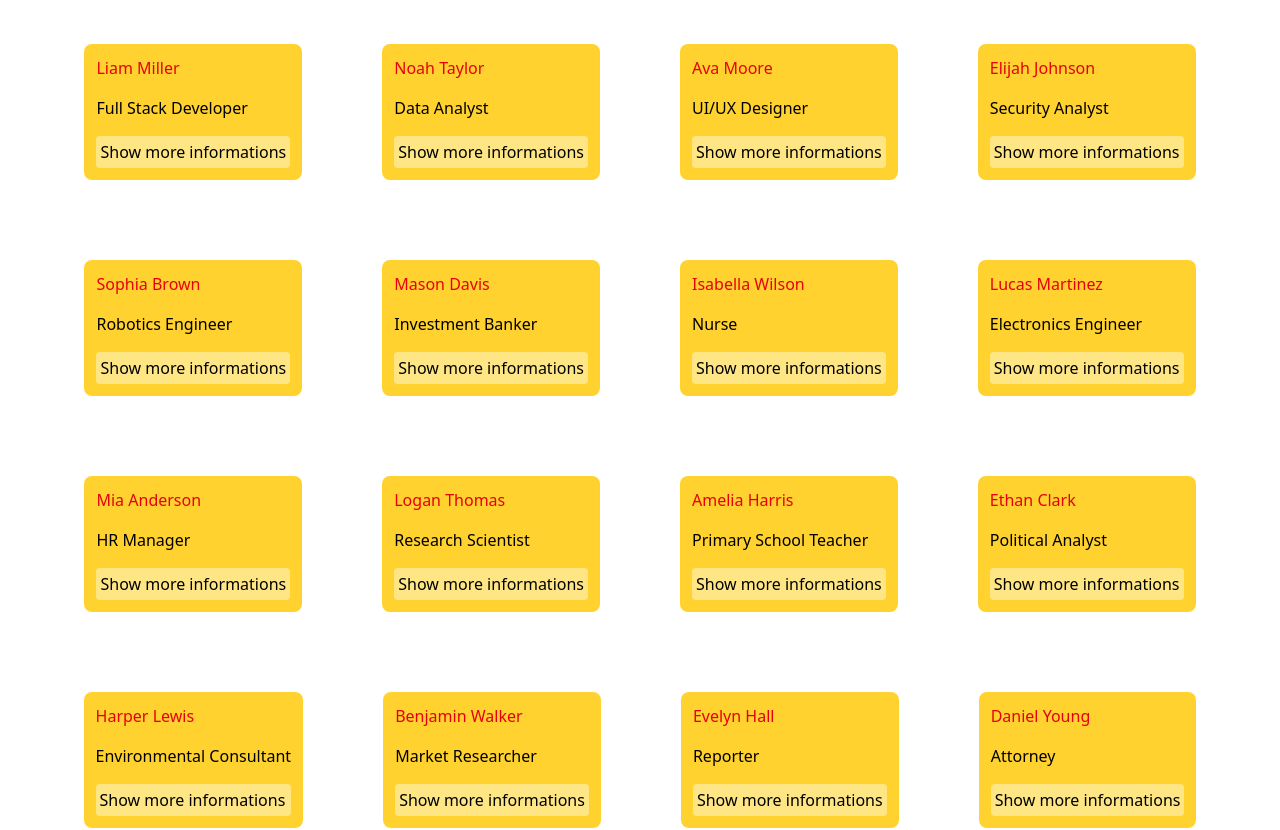
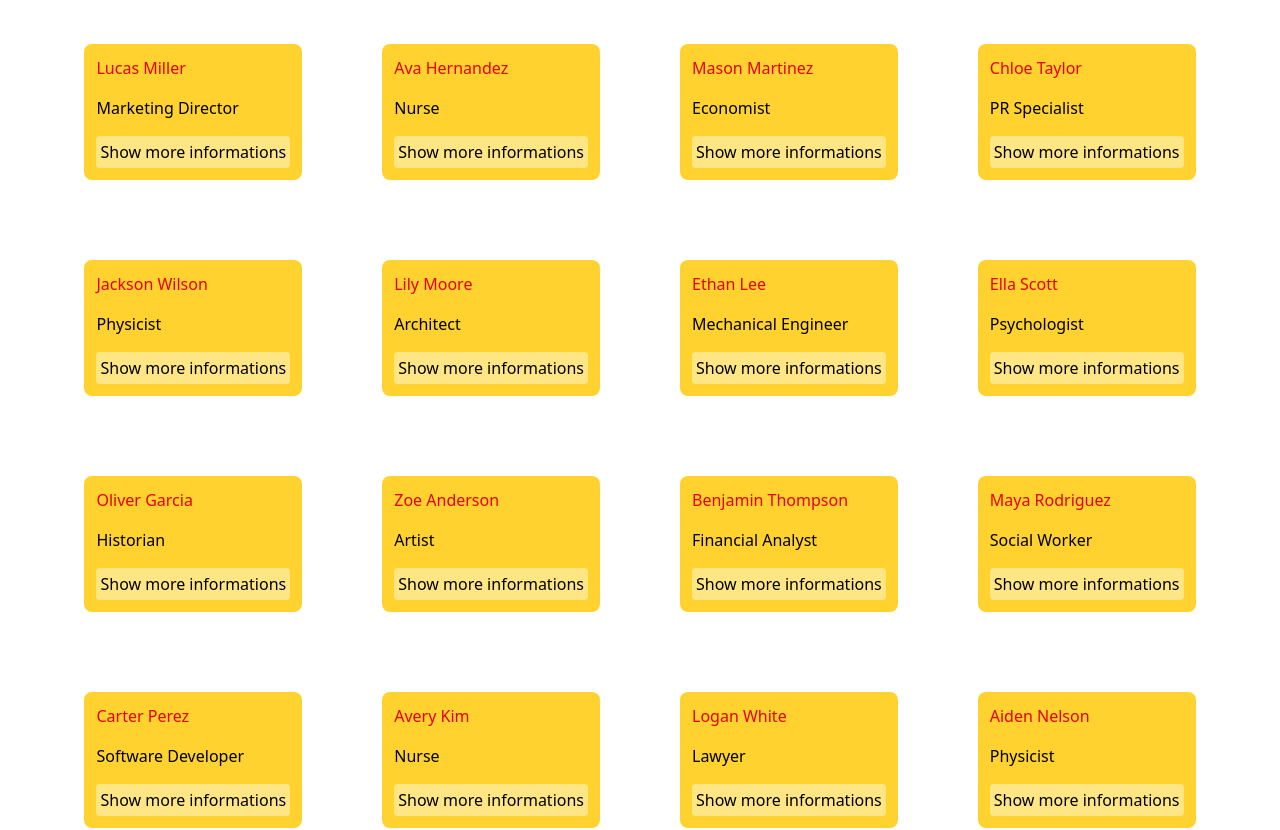
Before and after one commit to mSajewiczz/routing-app, a React (Vite) app: page /Posts in a window 1280 px wide. Shown: the part 1160-1990 px from the top of the page. Built offline with nearby package versions, Linux system fonts and the light colour scheme.

Commit message:
Modified few modules and styles

```diff
--- a/database/database.json
+++ b/database/database.json
@@ -5,7 +5,8 @@
 	  "last_name": "Doe",
 	  "age": 28,
 	  "study": "Computer Science",
-		"profession": "Software Engineer"
+	  "profession": "Software Engineer",
+	  "photo": "https://randomuser.me/api/portraits/men/1.jpg"
 	},
 	{
 	  "id": 1,
@@ -13,7 +14,8 @@
 	  "last_name": "Smith",
 	  "age": 25,
 	  "study": "Business Administration",
-		"profession": "Marketing Manager"
+	  "profession": "Marketing Manager",
+	  "photo": "https://randomuser.me/api/portraits/women/2.jpg"
 	},
 	{
 	  "id": 2,
@@ -21,7 +23,8 @@
 	  "last_name": "Johnson",
 	  "age": 32,
 	  "study": "Mechanical Engineering",
-		"profession": "Mechanical Engineer"
+	  "profession": "Mechanical Engineer",
+	  "photo": "https://randomuser.me/api/portraits/men/3.jpg"
 	},
 	{
 	  "id": 3,
@@ -29,7 +32,8 @@
 	  "last_name": "Brown",
 	  "age": 27,
 	  "study": "Psychology",
-		"profession": "Clinical Psychologist"
+	  "profession": "Clinical Psychologist",
+	  "photo": "https://randomuser.me/api/portraits/women/4.jpg"
 	},
 	{
 	  "id": 4,
@@ -37,7 +41,8 @@
 	  "last_name": "Davis",
 	  "age": 29,
 	  "study": "Finance",
-		"profession": "Financial Analyst"
+	  "profession": "Financial Analyst",
+	  "photo": "https://randomuser.me/api/portraits/men/5.jpg"
 	},
 	{
 	  "id": 5,
@@ -45,7 +50,8 @@
 	  "last_name": "Wilson",
 	  "age": 24,
 	  "study": "Medicine",
-		"profession": "Doctor"
+	  "profession": "Doctor",
+	  "photo": "https://randomuser.me/api/portraits/women/6.jpg"
 	},
 	{
 	  "id": 6,
@@ -53,7 +59,8 @@
 	  "last_name": "Martinez",
 	  "age": 35,
 	  "study": "Civil Engineering",
-		"profession": "Civil Engineer"
+	  "profession": "Civil Engineer",
+	  "photo": "https://randomuser.me/api/portraits/men/7.jpg"
 	},
 	{
 	  "id": 7,
@@ -61,7 +68,8 @@
 	  "last_name": "Anderson",
 	  "age": 26,
 	  "study": "Architecture",
-		"profession": "Architect"
+	  "profession": "Architect",
+	  "photo": "https://randomuser.me/api/portraits/women/8.jpg"
 	},
 	{
 	  "id": 8,
@@ -69,7 +77,8 @@
 	  "last_name": "Thomas",
 	  "age": 30,
 	  "study": "Law",
-		"profession": "Lawyer"
+	  "profession": "Lawyer",
+	  "photo": "https://randomuser.me/api/portraits/men/9.jpg"
 	},
 	{
 	  "id": 9,
@@ -77,7 +86,8 @@
 	  "last_name": "Harris",
 	  "age": 23,
 	  "study": "Education",
-		"profession": "Teacher"
+	  "profession": "Teacher",
+	  "photo": "https://randomuser.me/api/portraits/women/10.jpg"
 	},
 	{
 	  "id": 10,
@@ -85,7 +95,8 @@
 	  "last_name": "Clark",
 	  "age": 31,
 	  "study": "Physics",
-		"profession": "Physicist"
+	  "profession": "Physicist",
+	  "photo": "https://randomuser.me/api/portraits/men/11.jpg"
 	},
 	{
 	  "id": 11,
@@ -93,7 +104,8 @@
 	  "last_name": "Lewis",
 	  "age": 29,
 	  "study": "Biology",
-		"profession": "Biologist"
+	  "profession": "Biologist",
+	  "photo": "https://randomuser.me/api/portraits/women/12.jpg"
 	},
 	{
 	  "id": 12,
@@ -101,7 +113,8 @@
 	  "last_name": "Walker",
 	  "age": 34,
 	  "study": "Economics",
-		"profession": "Economist"
+	  "profession": "Economist",
+	  "photo": "https://randomuser.me/api/portraits/men/13.jpg"
 	},
 	{
 	  "id": 13,
@@ -109,7 +122,8 @@
 	  "last_name": "Hall",
 	  "age": 28,
 	  "study": "Political Science",
-		"profession": "Policy Analyst"
+	  "profession": "Policy Analyst",
+	  "photo": "https://randomuser.me/api/portraits/women/14.jpg"
 	},
 	{
 	  "id": 14,
@@ -117,7 +131,8 @@
 	  "last_name": "Young",
 	  "age": 27,
 	  "study": "Electrical Engineering",
-		"profession": "Electrical Engineer"
+	  "profession": "Electrical Engineer",
+	  "photo": "https://randomuser.me/api/portraits/men/15.jpg"
 	},
 	{
 	  "id": 15,
@@ -125,7 +140,8 @@
 	  "last_name": "Allen",
 	  "age": 26,
 	  "study": "Graphic Design",
-		"profession": "Graphic Designer"
+	  "profession": "Graphic Designer",
+	  "photo": "https://randomuser.me/api/portraits/women/16.jpg"
 	},
 	{
 	  "id": 16,
@@ -133,7 +149,8 @@
 	  "last_name": "King",
 	  "age": 33,
 	  "study": "Environmental Science",
-		"profession": "Environmental Scientist"
+	  "profession": "Environmental Scientist",
+	  "photo": "https://randomuser.me/api/portraits/men/17.jpg"
 	},
 	{
 	  "id": 17,
@@ -141,7 +158,8 @@
 	  "last_name": "Wright",
 	  "age": 25,
 	  "study": "History",
-		"profession": "Historian"
+	  "profession": "Historian",
+	  "photo": "https://randomuser.me/api/portraits/women/18.jpg"
 	},
 	{
 	  "id": 18,
@@ -149,7 +167,8 @@
 	  "last_name": "Scott",
 	  "age": 30,
 	  "study": "Information Technology",
-		"profession": "IT Specialist"
+	  "profession": "IT Specialist",
+	  "photo": "https://randomuser.me/api/portraits/men/19.jpg"
 	},
 	{
 	  "id": 19,
@@ -157,167 +176,188 @@
 	  "last_name": "Green",
 	  "age": 22,
 	  "study": "Sociology",
-		"profession": "Social Worker"
+	  "profession": "Social Worker",
+	  "photo": "https://randomuser.me/api/portraits/women/20.jpg"
 	},
 	{
 		"id": 20,
-		"name": "Liam",
+		"name": "Lucas",
 		"last_name": "Miller",
-		"age": 29,
-		"study": "Software Engineering",
-		"profession": "Full Stack Developer"
+		"age": 34,
+		"study": "Marketing",
+		"profession": "Marketing Director",
+		"photo": "https://randomuser.me/api/portraits/men/21.jpg"
 	  },
 	  {
 		"id": 21,
-		"name": "Noah",
-		"last_name": "Taylor",
-		"age": 26,
-		"study": "Data Science",
-		"profession": "Data Analyst"
+		"name": "Ava",
+		"last_name": "Hernandez",
+		"age": 27,
+		"study": "Nursing",
+		"profession": "Nurse",
+		"photo": "https://randomuser.me/api/portraits/women/22.jpg"
 	  },
 	  {
 		"id": 22,
-		"name": "Ava",
-		"last_name": "Moore",
-		"age": 27,
-		"study": "Graphic Design",
-		"profession": "UI/UX Designer"
+		"name": "Mason",
+		"last_name": "Martinez",
+		"age": 25,
+		"study": "Economics",
+		"profession": "Economist",
+		"photo": "https://randomuser.me/api/portraits/men/23.jpg"
 	  },
 	  {
 		"id": 23,
-		"name": "Elijah",
-		"last_name": "Johnson",
-		"age": 32,
-		"study": "Cybersecurity",
-		"profession": "Security Analyst"
+		"name": "Chloe",
+		"last_name": "Taylor",
+		"age": 29,
+		"study": "Public Relations",
+		"profession": "PR Specialist",
+		"photo": "https://randomuser.me/api/portraits/women/24.jpg"
 	  },
 	  {
 		"id": 24,
-		"name": "Sophia",
-		"last_name": "Brown",
-		"age": 25,
-		"study": "Mechanical Engineering",
-		"profession": "Robotics Engineer"
+		"name": "Jackson",
+		"last_name": "Wilson",
+		"age": 31,
+		"study": "Physics",
+		"profession": "Physicist",
+		"photo": "https://randomuser.me/api/portraits/men/25.jpg"
 	  },
 	  {
 		"id": 25,
-		"name": "Mason",
-		"last_name": "Davis",
-		"age": 30,
-		"study": "Finance",
-		"profession": "Investment Banker"
+		"name": "Lily",
+		"last_name": "Moore",
+		"age": 28,
+		"study": "Architecture",
+		"profession": "Architect",
+		"photo": "https://randomuser.me/api/portraits/women/26.jpg"
 	  },
 	  {
 		"id": 26,
-		"name": "Isabella",
-		"last_name": "Wilson",
-		"age": 23,
-		"study": "Medicine",
-		"profession": "Nurse"
+		"name": "Ethan",
+		"last_name": "Lee",
+		"age": 32,
+		"study": "Mechanical Engineering",
+		"profession": "Mechanical Engineer",
+		"photo": "https://randomuser.me/api/portraits/men/27.jpg"
 	  },
 	  {
 		"id": 27,
-		"name": "Lucas",
-		"last_name": "Martinez",
-		"age": 28,
-		"study": "Electrical Engineering",
-		"profession": "Electronics Engineer"
+		"name": "Ella",
+		"last_name": "Scott",
+		"age": 24,
+		"study": "Psychology",
+		"profession": "Psychologist",
+		"photo": "https://randomuser.me/api/portraits/women/28.jpg"
 	  },
 	  {
 		"id": 28,
-		"name": "Mia",
-		"last_name": "Anderson",
-		"age": 31,
-		"study": "Business Administration",
-		"profession": "HR Manager"
+		"name": "Oliver",
+		"last_name": "Garcia",
+		"age": 33,
+		"study": "History",
+		"profession": "Historian",
+		"photo": "https://randomuser.me/api/portraits/men/29.jpg"
 	  },
 	  {
 		"id": 29,
-		"name": "Logan",
-		"last_name": "Thomas",
-		"age": 27,
-		"study": "Physics",
-		"profession": "Research Scientist"
+		"name": "Zoe",
+		"last_name": "Anderson",
+		"age": 26,
+		"study": "Art",
+		"profession": "Artist",
+		"photo": "https://randomuser.me/api/portraits/women/30.jpg"
 	  },
 	  {
 		"id": 30,
-		"name": "Amelia",
-		"last_name": "Harris",
-		"age": 24,
-		"study": "Education",
-		"profession": "Primary School Teacher"
+		"name": "Benjamin",
+		"last_name": "Thompson",
+		"age": 29,
+		"study": "Finance",
+		"profession": "Financial Analyst",
+		"photo": "https://randomuser.me/api/portraits/men/31.jpg"
 	  },
 	  {
 		"id": 31,
-		"name": "Ethan",
-		"last_name": "Clark",
-		"age": 29,
-		"study": "Political Science",
-		"profession": "Political Analyst"
+		"name": "Maya",
+		"last_name": "Rodriguez",
+		"age": 27,
+		"study": "Social Work",
+		"profession": "Social Worker",
+		"photo": "https://randomuser.me/api/portraits/women/32.jpg"
 	  },
 	  {
 		"id": 32,
-		"name": "Harper",
-		"last_name": "Lewis",
-		"age": 33,
-		"study": "Environmental Science",
-		"profession": "Environmental Consultant"
+		"name": "Carter",
+		"last_name": "Perez",
+		"age": 30,
+		"study": "Computer Science",
+		"profession": "Software Developer",
+		"photo": "https://randomuser.me/api/portraits/men/33.jpg"
 	  },
 	  {
 		"id": 33,
-		"name": "Benjamin",
-		"last_name": "Walker",
+		"name": "Avery",
+		"last_name": "Kim",
 		"age": 26,
-		"study": "Economics",
-		"profession": "Market Researcher"
+		"study": "Nursing",
+		"profession": "Nurse",
+		"photo": "https://randomuser.me/api/portraits/women/34.jpg"
 	  },
 	  {
 		"id": 34,
-		"name": "Evelyn",
-		"last_name": "Hall",
-		"age": 22,
-		"study": "Journalism",
-		"profession": "Reporter"
+		"name": "Logan",
+		"last_name": "White",
+		"age": 28,
+		"study": "Law",
+		"profession": "Lawyer",
+		"photo": "https://randomuser.me/api/portraits/men/35.jpg"
 	  },
 	  {
 		"id": 35,
-		"name": "Daniel",
-		"last_name": "Young",
-		"age": 30,
-		"study": "Law",
-		"profession": "Attorney"
+		"name": "Aiden",
+		"last_name": "Nelson",
+		"age": 31,
+		"study": "Physics",
+		"profession": "Physicist",
+		"photo": "https://randomuser.me/api/portraits/men/36.jpg"
 	  },
 	  {
 		"id": 36,
-		"name": "Lily",
-		"last_name": "Allen",
-		"age": 25,
-		"study": "Biotechnology",
-		"profession": "Biomedical Scientist"
+		"name": "Megan",
+		"last_name": "King",
+		"age": 32,
+		"study": "Graphic Design",
+		"profession": "Graphic Designer",
+		"photo": "https://randomuser.me/api/portraits/women/37.jpg"
 	  },
 	  {
 		"id": 37,
 		"name": "Henry",
-		"last_name": "King",
-		"age": 28,
-		"study": "Civil Engineering",
-		"profession": "Structural Engineer"
+		"last_name": "Martinez",
+		"age": 29,
+		"study": "Electrical Engineering",
+		"profession": "Electrical Engineer",
+		"photo": "https://randomuser.me/api/portraits/men/38.jpg"
 	  },
 	  {
 		"id": 38,
-		"name": "Zoe",
-		"last_name": "Wright",
-		"age": 27,
-		"study": "Astronomy",
-		"profession": "Astrophysicist"
+		"name": "Charlotte",
+		"last_name": "Lopez",
+		"age": 24,
+		"study": "Business Administration",
+		"profession": "Business Analyst",
+		"photo": "https://randomuser.me/api/portraits/women/39.jpg"
 	  },
 	  {
 		"id": 39,
 		"name": "Jack",
-		"last_name": "Scott",
-		"age": 31,
-		"study": "Artificial Intelligence",
-		"profession": "Machine Learning Engineer"
+		"last_name": "Taylor",
+		"age": 33,
+		"study": "Environmental Science",
+		"profession": "Environmental Scientist",
+		"photo": "https://randomuser.me/api/portraits/men/40.jpg"
 	  }
 
   ]
--- a/src/components/PostComponent/Post.tsx
+++ b/src/components/PostComponent/Post.tsx
@@ -1,27 +1,13 @@
 import { useContext, useState } from "react";
 import { PostsContext } from "../../components/PostsContext/PostsContext";
 
-interface Post {
-	userName: string;
-	userLastName: string;
-	age: number;
-	study: string;
-	profession: string;
-}
-
-export default function Post({
-	// userName,
-	// userLastName,
-	// age,
-	// study,
-	// profession,
-}) {
+export default function Post() {
 	const userContext = useContext(PostsContext);
 
-	const [showInfo, setShowInfo] = useState(false);
+	const [showUserInfo, setShowUserInfo] = useState(false);
 
 	const handleShowInfo = () => {
-		setShowInfo(!showInfo);
+		setShowUserInfo(!showUserInfo);
 	};
 
 	return (
@@ -30,24 +16,53 @@ export default function Post({
 				<h1 className="text-red-600">
 					{userContext.name} {userContext.last_name}
 				</h1>
+
 				<p>{userContext.profession}</p>
-				<button className="text-start cursor-pointer bg-amber-200 p-1 rounded-sm" onClick={handleShowInfo}>
+				<button
+					className="text-start cursor-pointer bg-amber-200 p-1 rounded-sm"
+					onClick={handleShowInfo}>
 					Show more informations
 				</button>
 			</div>
 
-			{showInfo ? (
+			{showUserInfo ? (
 				<div className="fixed bg-amber-100 w-6xl h-150 p-5 top-1/2 left-1/2 transform -translate-x-1/2 -translate-y-1/2 rounded-lg">
 					<div className="flex justify-between gap-2">
 						<h3>
-							More informations about <span className="text-red-600">{userContext.name} {userContext.last_name}</span>
+							More informations about{" "}
+							<span className="text-red-600">
+								{userContext.name} {userContext.last_name}
+							</span>
 						</h3>
-                        <button className="bg-amber-400 text-white cursor-pointer px-6 py-1 rounded-sm" onClick={() => setShowInfo(false)}>Close</button>
+						<button
+							className="bg-amber-400 text-white cursor-pointer px-6 py-1 rounded-sm"
+							onClick={() => setShowUserInfo(false)}>
+							Close
+						</button>
 					</div>
 
-                    <h4>Age: {userContext.age}</h4>
-					<h4>Study: {userContext.study}</h4>
-					<h4>Profession: {userContext.profession}</h4>
+					<div className="flex items-center gap-2">
+						<img
+							className="py-2 rounded-sm"
+							src={userContext.photo}
+							alt={`Photo of ${userContext.name} ${userContext.last_name}`}
+						/>
+						<div className="flex flex-col gap-4">
+							<h4>
+								{" "}
+								<span className="text-red-600">Age:</span> {userContext.age}
+							</h4>
+							<h4>
+								{" "}
+								<span className="text-red-600">Study:</span> {userContext.study}
+							</h4>
+							<h4>
+								{" "}
+								<span className="text-red-600">Profession:</span>{" "}
+								{userContext.profession}
+							</h4>
+						</div>
+					</div>
 				</div>
 			) : (
 				""
--- a/src/components/PostsContext/PostsContext.tsx
+++ b/src/components/PostsContext/PostsContext.tsx
@@ -1,9 +1,11 @@
 import {createContext} from 'react';
 
 export const PostsContext = createContext({
+    id: 0,
     name: "",
     last_name: "",
     age: 0,
     study: "",
-    profession: ""
+    profession: "",
+    photo: ""
 });
--- a/src/routes/Posts.tsx
+++ b/src/routes/Posts.tsx
@@ -1,44 +1,34 @@
 import Post from "@/components/PostComponent/Post";
-import { createFileRoute, Link } from "@tanstack/react-router";
+import { createFileRoute} from "@tanstack/react-router";
 import data from "../../database/database.json";
-
-
-// import {useState} from "react";
-
 import { PostsContext } from "../../src/components/PostsContext/PostsContext";
+import {useState} from "react";
 
 export const Route = createFileRoute("/Posts")({
 	component: RouteComponent,
 });
 
-// const [showInfo, setShowInfo] = useState(false);
-
-
 const userObject = data.map((user) => (
-    {
+	{
 		id: user.id,
         name: user.name,
         last_name: user.last_name,
         age: user.age,
         study: user.study,
-        profession: user.profession
+        profession: user.profession,
+		photo: user.photo
     }
 ))
 
-const x = () => {
-	console.log(userObject);
-}
+function RouteComponent() {
 
-
-function RouteComponent() {
 	return (
-		<div className="flex flex-col gap-5">
-			<h1 onClick={x} className="flex justify-center items-center text-2xl">User data</h1>
+		<div className="flex flex-col gap-5 ">
+			<h1 className="flex justify-center items-center text-2xl">User data</h1>
 			<ul className="flex gap-20 flex-wrap justify-center">
 				{data.map((user) => (
-					<PostsContext.Provider value={userObject[user.id]}>
-                    <Post  />
-					{/* <Post userName = {user.name} userLastName = {user.last_name} age = {user.age} study = {user.study} profession = {user.profession}/> */}
+				<PostsContext.Provider key={user.id} value={userObject[user.id]}>
+					<Post/>
                 </PostsContext.Provider>
 				))}
 			</ul>
--- a/src/routes/__root.tsx
+++ b/src/routes/__root.tsx
@@ -6,7 +6,7 @@ export const Route = createRootRoute({
 		<>
 			<nav className="bg-amber-500 p-2 fixed w-full top-0 left-0 z-50">
 				<div className="flex items-center gap-10">
-					<h1 className="bg-amber-400 p-2 text-white">👨‍💻 User Data Base</h1>
+					<h1 className="bg-amber-400 p-2 text-white rounded-lg">👨‍💻 User Data Base</h1>
 					<div className="flex ">
 						<Link
 							to="/"
```
Also changed, not shown: src/routes/index.tsx (+4 -3 lines). Lines whose indentation alone changed are shown as unchanged.
